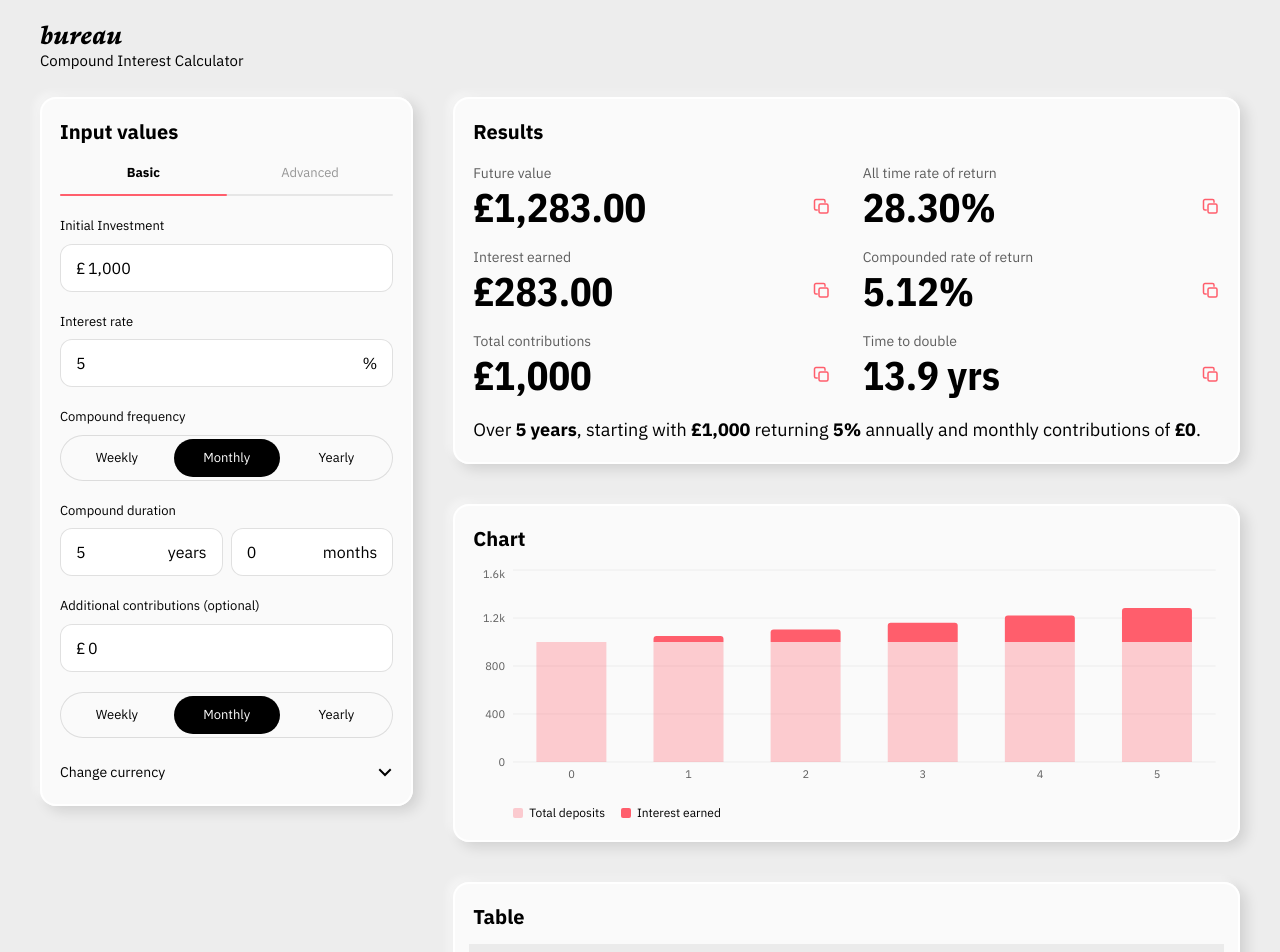
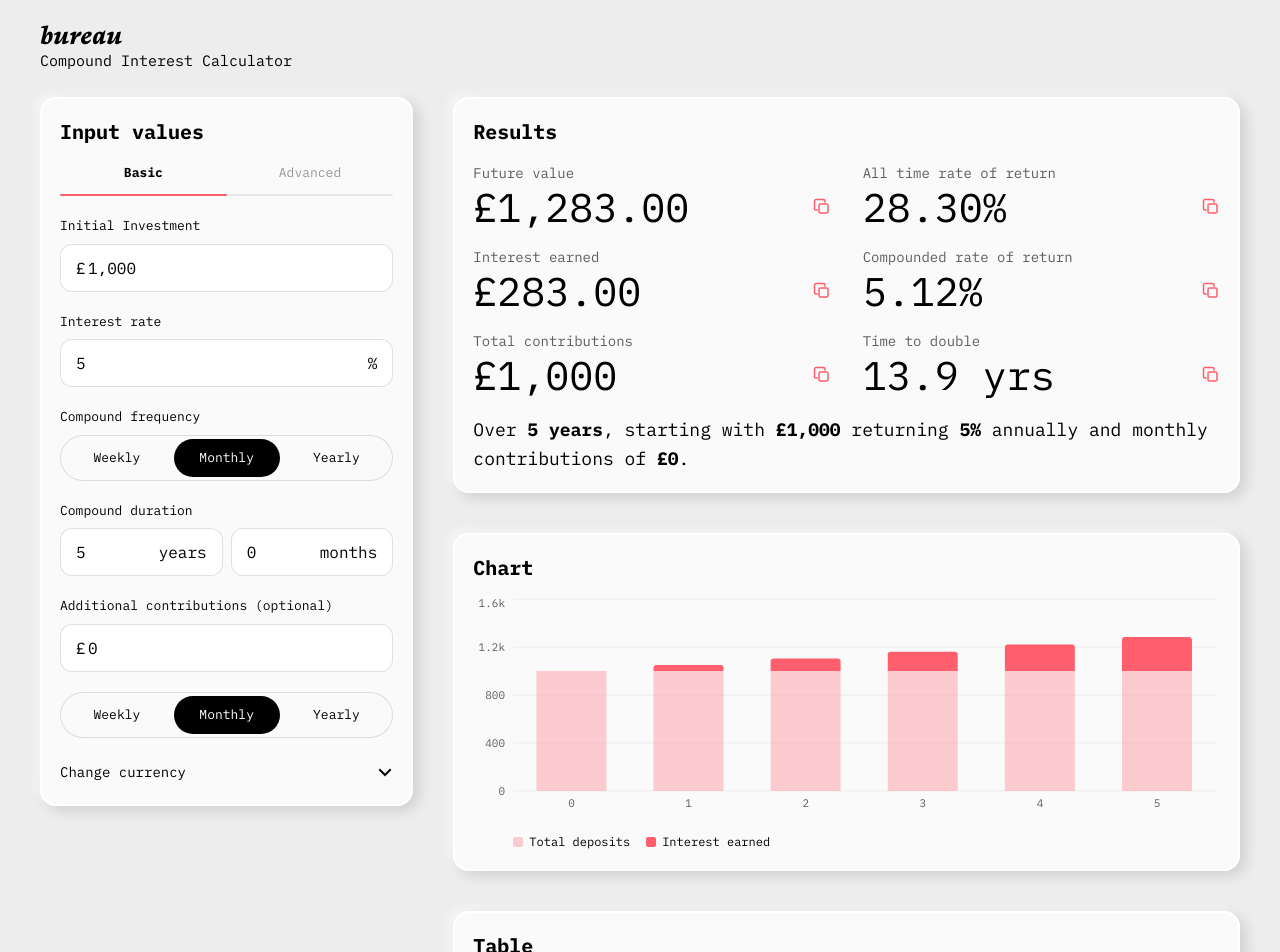
Before and after one commit to paulbarnes16-design/bureau, a Next.js app: page / in a window 1280 px wide. Shown: the top 952 px of the page. Built offline with nearby package versions, Linux system fonts and the light colour scheme.

Commit message:
auto-save

```diff
--- a/app/layout.tsx
+++ b/app/layout.tsx
@@ -1,5 +1,5 @@
 import type { Metadata } from 'next'
-import { IBM_Plex_Sans, IBM_Plex_Sans_Condensed, JetBrains_Mono } from 'next/font/google'
+import { IBM_Plex_Mono } from 'next/font/google'
 import localFont from 'next/font/local'
 import Script from 'next/script'
 import { Analytics } from '@vercel/analytics/next'
@@ -15,23 +15,10 @@ const ppWriter = localFont({
   display: 'swap',
 })
 
-const ibmPlexSans = IBM_Plex_Sans({
+const ibmPlexMono = IBM_Plex_Mono({
   subsets: ['latin'],
   weight: ['400', '700'],
-  variable: '--font-pangram-sans',
-  display: 'swap',
-})
-
-const ibmPlexSansCondensed = IBM_Plex_Sans_Condensed({
-  subsets: ['latin'],
-  weight: ['700'],
-  variable: '--font-pangram-condensed',
-  display: 'swap',
-})
-
-const jetbrainsMono = JetBrains_Mono({
-  subsets: ['latin'],
-  variable: '--font-jetbrains',
+  variable: '--font-plex-mono',
   display: 'swap',
 })
 
@@ -91,7 +78,7 @@ export default function RootLayout({
   return (
     <html
       lang="en"
-      className={`${ppWriter.variable} ${ibmPlexSans.variable} ${ibmPlexSansCondensed.variable} ${jetbrainsMono.variable}`}
+      className={`${ppWriter.variable} ${ibmPlexMono.variable}`}
     >
       <body className="font-sans antialiased">
         {children}
--- a/components/GrowthChart.tsx
+++ b/components/GrowthChart.tsx
@@ -91,14 +91,14 @@ export default function GrowthChart({ data }: { data: DataPoint[] }) {
           <XAxis
             dataKey="year"
             tickFormatter={(v) => `Yr ${v}`}
-            tick={{ fontSize: 10, fill: '#5E5E5E', fontFamily: 'var(--font-pangram-sans)' }}
+            tick={{ fontSize: 10, fill: '#5E5E5E', fontFamily: 'var(--font-plex-mono)' }}
             axisLine={false}
             tickLine={false}
             interval="preserveStartEnd"
           />
           <YAxis
             tickFormatter={formatYAxis}
-            tick={{ fontSize: 10, fill: '#5E5E5E', fontFamily: 'var(--font-pangram-sans)' }}
+            tick={{ fontSize: 10, fill: '#5E5E5E', fontFamily: 'var(--font-plex-mono)' }}
             axisLine={false}
             tickLine={false}
             width={52}
@@ -106,7 +106,7 @@ export default function GrowthChart({ data }: { data: DataPoint[] }) {
           <Tooltip content={<CustomTooltip />} />
           <Legend
             formatter={(value) => (
-              <span style={{ fontFamily: 'var(--font-pangram-sans)', fontSize: 11, color: '#5E5E5E' }}>
+              <span style={{ fontFamily: 'var(--font-plex-mono)', fontSize: 11, color: '#5E5E5E' }}>
                 {value}
               </span>
             )}
--- a/components/LineChart.tsx
+++ b/components/LineChart.tsx
@@ -68,13 +68,13 @@ export default function LineChart({ rows, inflation }: { rows: Row[]; initialVal
           <CartesianGrid stroke="rgba(0,0,0,0.06)" vertical={false} />
           <XAxis
             dataKey="year"
-            tick={{ fontSize: 11, fill: '#5E5E5E', fontFamily: 'var(--font-pangram-sans)' }}
+            tick={{ fontSize: 11, fill: '#5E5E5E', fontFamily: 'var(--font-plex-mono)' }}
             axisLine={false}
             tickLine={false}
           />
           <YAxis
             tickFormatter={fmtY}
-            tick={{ fontSize: 11, fill: '#5E5E5E', fontFamily: 'var(--font-pangram-sans)' }}
+            tick={{ fontSize: 11, fill: '#5E5E5E', fontFamily: 'var(--font-plex-mono)' }}
             axisLine={false}
             tickLine={false}
             width={40}
@@ -85,7 +85,7 @@ export default function LineChart({ rows, inflation }: { rows: Row[]; initialVal
           <Legend
             wrapperStyle={{ paddingTop: 12 }}
             content={({ payload }) => (
-              <div style={{ display: 'flex', gap: 16, fontFamily: 'var(--font-pangram-sans)', fontSize: 12, color: '#000', paddingLeft: 40 }}>
+              <div style={{ display: 'flex', gap: 16, fontFamily: 'var(--font-plex-mono)', fontSize: 12, color: '#000', paddingLeft: 40 }}>
                 {payload?.map((p) => (
                   <div key={p.value} style={{ display: 'flex', alignItems: 'center', gap: 6 }}>
                     <span style={{ display: 'inline-block', width: 10, height: 10, borderRadius: 2, background: p.color, flexShrink: 0 }} />
--- a/tailwind.config.ts
+++ b/tailwind.config.ts
@@ -20,9 +20,9 @@ const config: Config = {
       },
       fontFamily: {
         writer:    ['var(--font-writer)', 'serif'],
-        condensed: ['var(--font-pangram-condensed)', 'sans-serif'],
-        mono:      ['var(--font-jetbrains)', 'ui-monospace', 'Menlo', 'monospace'],
-        sans:      ['var(--font-pangram-sans)', 'system-ui', '-apple-system', 'sans-serif'],
+        condensed: ['var(--font-plex-mono)', 'ui-monospace', 'Menlo', 'monospace'],
+        mono:      ['var(--font-plex-mono)', 'ui-monospace', 'Menlo', 'monospace'],
+        sans:      ['var(--font-plex-mono)', 'ui-monospace', 'Menlo', 'monospace'],
       },
     },
   },
```
